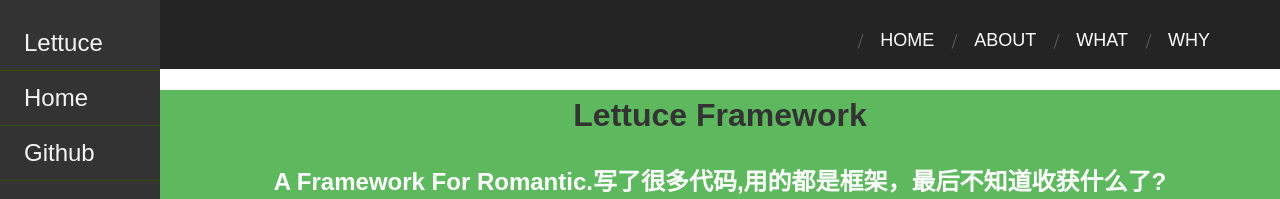
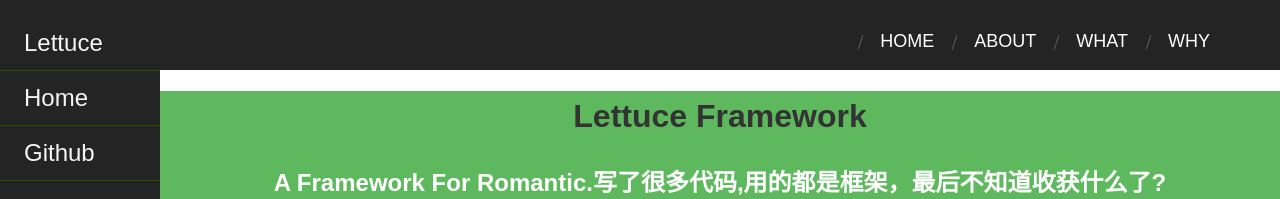
Before and after one commit to phodal/lettuce, a plain HTML site: page index.html in a window 1280 px wide. Shown: the top 199 px of the page. Drawn offline with Linux system fonts and the light colour scheme.

Commit message:
update home page style

```diff
--- a/demo/assets/css/header.css
+++ b/demo/assets/css/header.css
@@ -1,13 +1,14 @@
 .header {
     z-index: 1;
     background: #242424;
+    position: relative;
     left: 0;
     right: 0;
     top: 0;
-    position: relative;
+    margin-left: -160px;
     padding-bottom: 0;
     overflow: hidden;
-    height: 69px;
+    height: 70px;
 }
 
 .header__nav {
--- a/demo/assets/main.css
+++ b/demo/assets/main.css
@@ -21,14 +21,13 @@ header h1 {
 }
 
 .menu{
-    margin-left: 0px;
     width: 160px;
     position: fixed;
     top: 0;
     left: 0;
     bottom: 0;
     z-index: 1000;
-    background: #333;
+    background: #242424;
     overflow-y: auto;
     -webkit-overflow-scrolling: touch;
 }
@@ -57,7 +56,11 @@ header h1 {
 }
 
 .menu li:hover   {
-    background: #334d00;
+    background: #1F8DD6;
+}
+
+.menu li:hover a {
+    color: #fff;
 }
 .lettuce{
     width: 100%;
@@ -96,7 +99,7 @@ footer a {
 ul.nav{
     list-style: none;
     margin: 0;
-    padding: 0
+    padding: 0;
 }
 
 ul.nav li {
```
